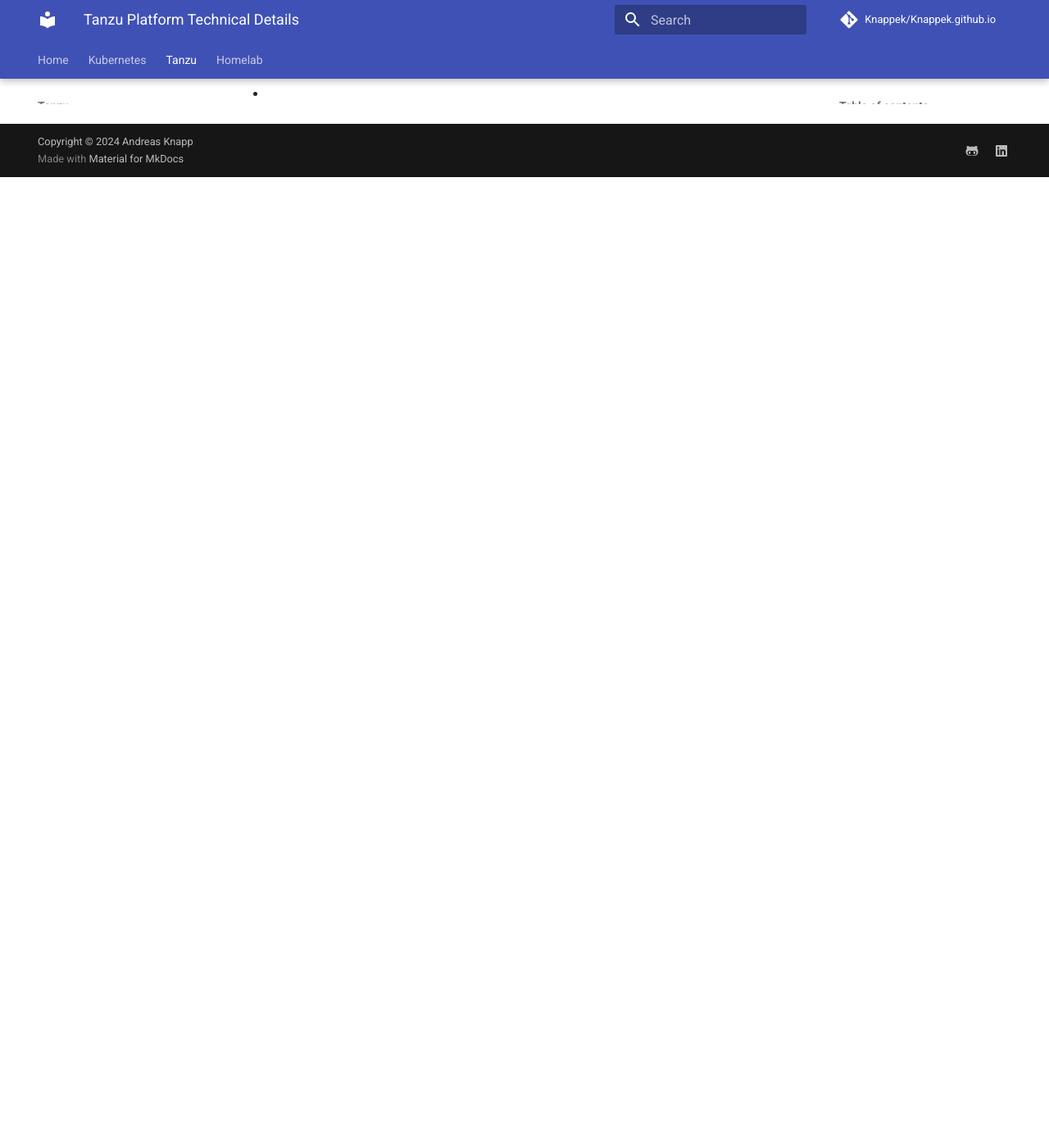
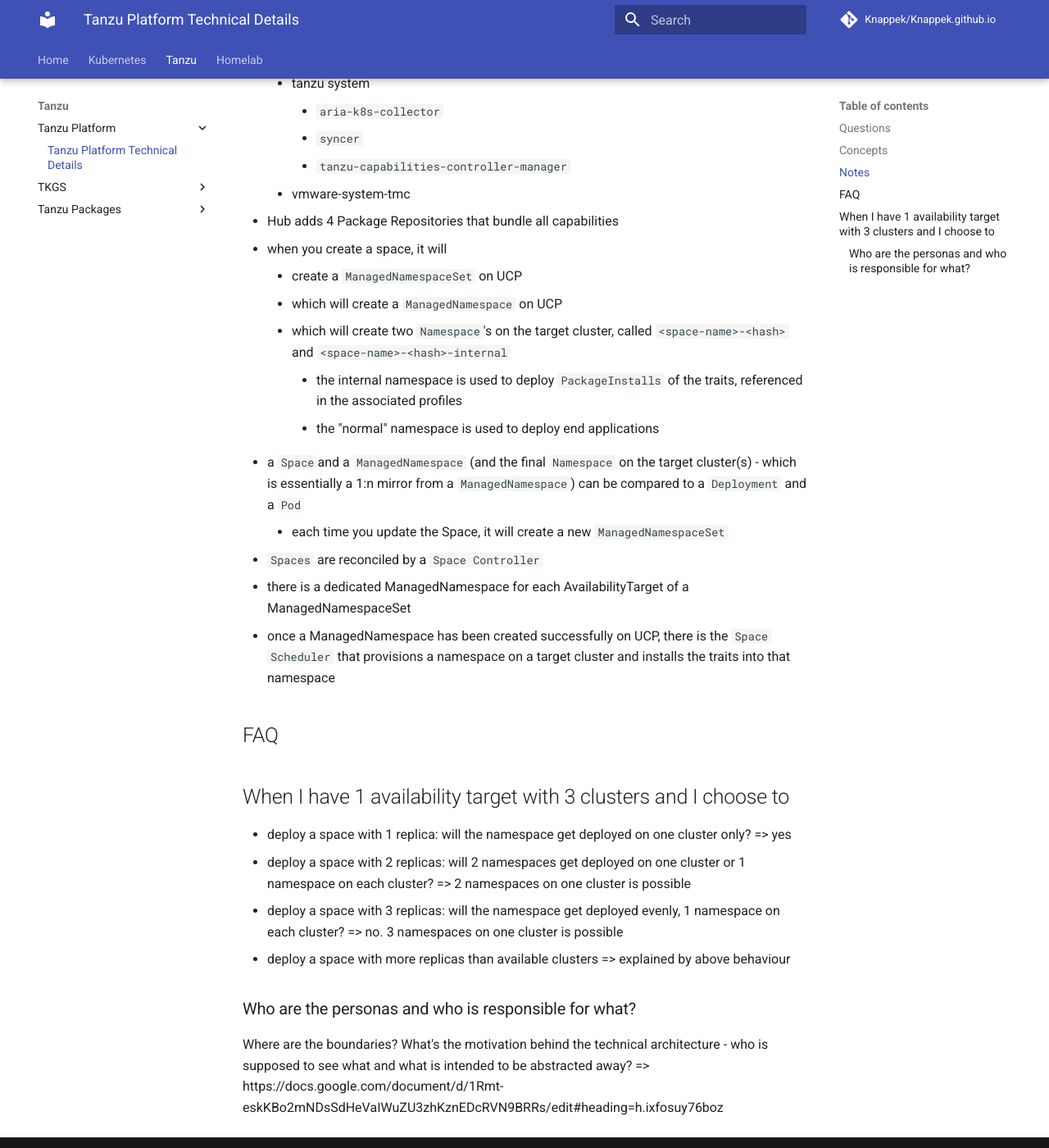
Before and after one commit to Knappek/Knappek.github.io, an MkDocs documentation site: the page built from docs/tanzu/tanzu-platform/tanzu-platform-technical-details.md, in a window 1280 px wide and 1400 px high, scrolled down 1672 px. Shown: the whole window at 82% size. Built offline with MkDocs 1.6.1 and Material for MkDocs 9.7.7, drawn with Linux system fonts in a browser that asks for light colours; comment, search, counter and statistics services are not loaded; before the commit the page ends 1888 px from its top, so only the background shows below that; some of the changed text lies outside the part shown.

Commit message:
add some more notes

```diff
--- a/docs/tanzu/tanzu-platform/tanzu-platform-technical-details.md
+++ b/docs/tanzu/tanzu-platform/tanzu-platform-technical-details.md
@@ -2,12 +2,9 @@
 
 ## Questions
 
-- who are the personas and who is responsible for what? where are the boundaries? What's the motivation behind the technical architecture - who is supposed to see what and what is intended to be abstracted away?
-- when I have 3 availability targets (hence 3 clusters) and I choose to
-  - deploy a space with 1 replica: will the namespace get deployed on one cluster only?
-  - deploy a space with 2 replicas: will 2 namespaces get deployed on one cluster or 1 namespace on each cluster?
-  - deploy a space with 3 replicas: will the namespace get deployed evenly, 1 namespace on each cluster?
 - What happens when I don't enable `Tanzu Application Engine` when creating a cluster Group? Does it mean, the clusters in it are not managed by UCP?
+- there is a dedicated ManagedNamespace for each AvailabilityTarget of a ManagedNamespaceSet => test this
+- when interacting via kubectl with UCP (using kubeconfig `~/.config/tanzu/kube/config`), then you see different things depending which context you use (`project`, `clustergroup` or `space` context). Which objects do you see using which context?
 
 ## Concepts
 
@@ -20,7 +17,7 @@
 - Profiles
 - Traits
 
-### Notes
+## Notes
 
 - groupings (cluster groups to group clusters, availability targets to also group clusters, spaces to group namespaces) is all based on labels
 - because of label selectors, a cluster might belong to one or many Availability Targets
@@ -28,12 +25,43 @@
 - capabilities are provided by Tanzu Packages (Carvel Packages) installed to every cluster belonging to the cluster group that provides this capability
 - if a capability is *provided* to a cluster group, the corresponding Tanzu Package installed on all clusters in that cluster group have the `capability.tanzu.vmware.com/provides: <capability-name>` annotation
 - Capabilities vs Traits
-  - Capabilities provides the set of CRDs (with controllers)
-  - Traits creates an instance of the CRD (CR - Custom Resource)
-  - example:
-    - the `cert-manager` capability deploys the `cert-manager` pods and installs the cert-manager CRDs, like `ClusterIssuer`, `Certificate` etc.
-    - there is a `multicloud-certmanager` trait, which actually creates certificate issuers, so custom resources of `kind: ClusterIssuer` etc. and actually makes use of the `cert-manager` issuer
+    - Capabilities provides the set of CRDs (with controllers)
+    - Traits creates an instance of the CRD (CR - Custom Resource)
+    - example:
+        - the `cert-manager` capability deploys the `cert-manager` pods and installs the cert-manager CRDs, like `ClusterIssuer`, `Certificate` etc.
+        - there is a `multicloud-certmanager` trait, which actually creates certificate issuers, so custom resources of `kind: ClusterIssuer` etc. and actually makes use of the `cert-manager` issuer
 
 - Profiles is just a configuration but you don't really deploy anything by creating a profile. A space is ultimately combining everything to provision something with the information from a profile. This means, that all available capabilities are provided on the cluster group, but you can only use capabilities in your spaces if you have provided them in your space via the profile
 - when creating a space you can select an Availability Target and with it how many replicas of the AT - when you configure 3 replicas, the UCP will create 3 managed namespaces across 3 clusters
--
+- namespaces/pods added by Hub (UCP)
+    - tanzu-cluster-group-system: used to deploy `PackageInstalls` of all capabilities installed on the cluster group
+    - tanzu system
+        - `aria-k8s-collector`
+        - `syncer`
+        - `tanzu-capabilities-controller-manager`
+    - vmware-system-tmc
+- Hub adds 4 Package Repositories that bundle all capabilities
+- when you create a space, it will
+    - create a `ManagedNamespaceSet` on UCP
+    - which will create a `ManagedNamespace` on UCP
+    - which will create two `Namespace`'s on the target cluster, called `<space-name>-<hash>` and `<space-name>-<hash>-internal`
+        - the internal namespace is used to deploy `PackageInstalls` of the traits, referenced in the associated profiles
+        - the "normal" namespace is used to deploy end applications
+- a `Space`and a `ManagedNamespace` (and the final `Namespace` on the target cluster(s) - which is essentially a 1:n mirror from a `ManagedNamespace`) can be compared to a `Deployment` and a `Pod`
+    - each time you update the Space, it will create a new `ManagedNamespaceSet`
+- `Spaces` are reconciled by a `Space Controller`
+- there is a dedicated ManagedNamespace for each AvailabilityTarget of a ManagedNamespaceSet
+- once a ManagedNamespace has been created successfully on UCP, there is the `Space Scheduler` that provisions a namespace on a target cluster and installs the traits into that namespace
+
+## FAQ
+
+## When I have 1 availability target with 3 clusters and I choose to
+
+- deploy a space with 1 replica: will the namespace get deployed on one cluster only? => yes
+- deploy a space with 2 replicas: will 2 namespaces get deployed on one cluster or 1 namespace on each cluster? => 2 namespaces on one cluster is possible
+- deploy a space with 3 replicas: will the namespace get deployed evenly, 1 namespace on each cluster? => no. 3 namespaces on one cluster is possible
+- deploy a space with more replicas than available clusters => explained by above behaviour
+
+### Who are the personas and who is responsible for what?
+
+Where are the boundaries? What's the motivation behind the technical architecture - who is supposed to see what and what is intended to be abstracted away? => https://docs.google.com/document/d/1Rmt-eskKBo2mNDsSdHeVaIWuZU3zhKznEDcRVN9BRRs/edit#heading=h.ixfosuy76boz
--- a/mkdocs.yml
+++ b/mkdocs.yml
@@ -14,10 +14,10 @@
   - Tanzu Platform:
     - Tanzu Platform Technical Details: tanzu/tanzu-platform/tanzu-platform-technical-details.md
   - TKGS:
-    - Supervisor Cluster upgrade failed in vSphere 8u2b: tanzu/supervisor-cluster-upgrade-failed-in-vsphere-8.md
+    - Supervisor Cluster upgrade failed in vSphere 8u2b: tanzu/tkgs/supervisor-cluster-upgrade-failed-in-vsphere-8.md
     - Set up an airgapped TKGS homelab environment: tanzu/tkgs/tkgs-airgapped.md
     - vSphere with Tanzu integration with NSX-T: tanzu/tkgs/tkgs-nsxt-integration.md
-  - Set up an airgapped TKGS homelab environment: tanzu/tkgs-airgapped.md
+    - Set up an airgapped TKGS homelab environment: tanzu/tkgs/tkgs-airgapped.md
   - Tanzu Packages:
     - Intro: tanzu/tanzu-packages/index.md
     - Airgapped Installation: tanzu/tanzu-packages/deploy-packages-airgapped.md
@@ -48,6 +48,10 @@
 plugins:
   - glightbox # makes images clickable: https://github.com/blueswen/mkdocs-glightbox
   - search # searchbar
+  - git-revision-date-localized: # https://github.com/timvink/mkdocs-git-revision-date-localized-plugin
+      locale: en
+      exclude:
+        - index.md
 
 
 markdown_extensions:
```
Also changed, not shown: docs/index.md (+0 -4 lines), docs/tanzu/tkgs/update-tkgs-from-vsphere7-to-vsphere8.md (deleted, +0 -32 lines), docs/tanzu/tkgs/supervisor-cluster-upgrade-failed-in-vsphere-8.md (renamed from docs/tanzu/supervisor-cluster-upgrade-failed-in-vsphere-8.md), 1 other file.
